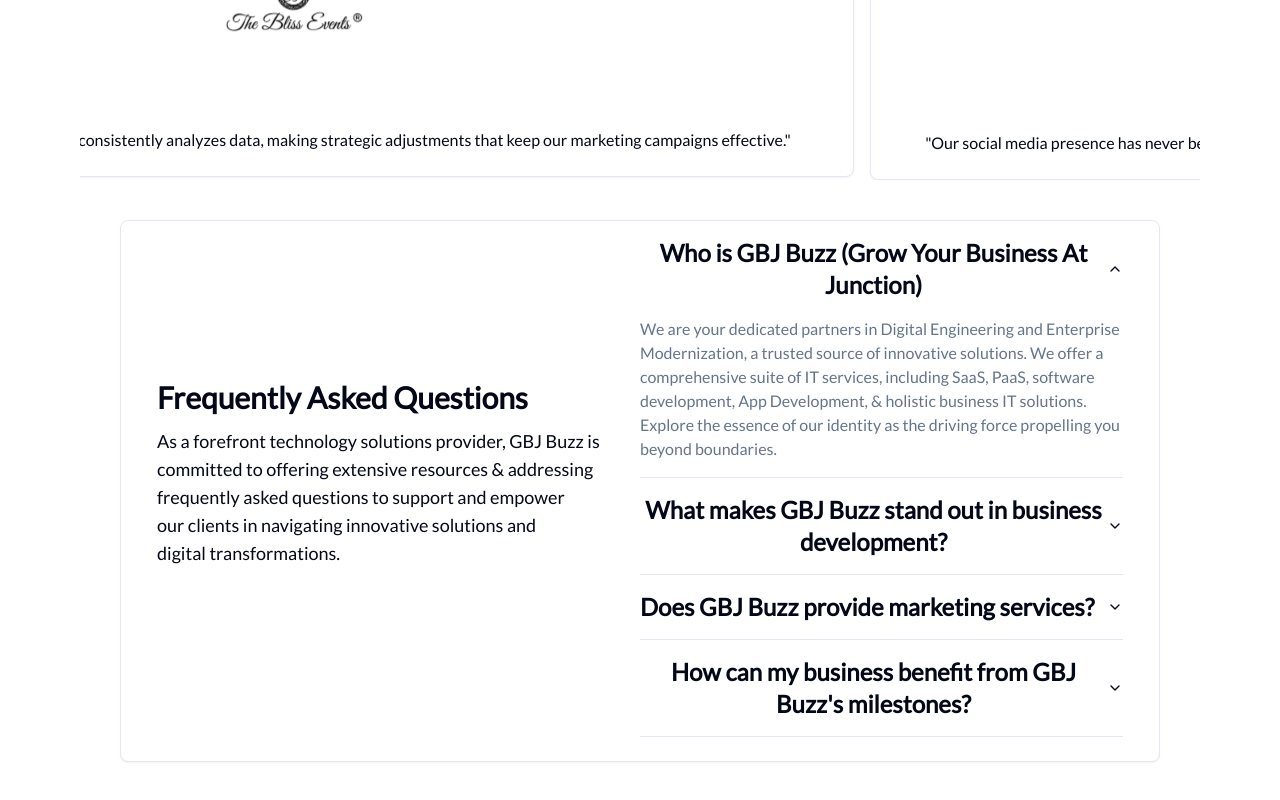
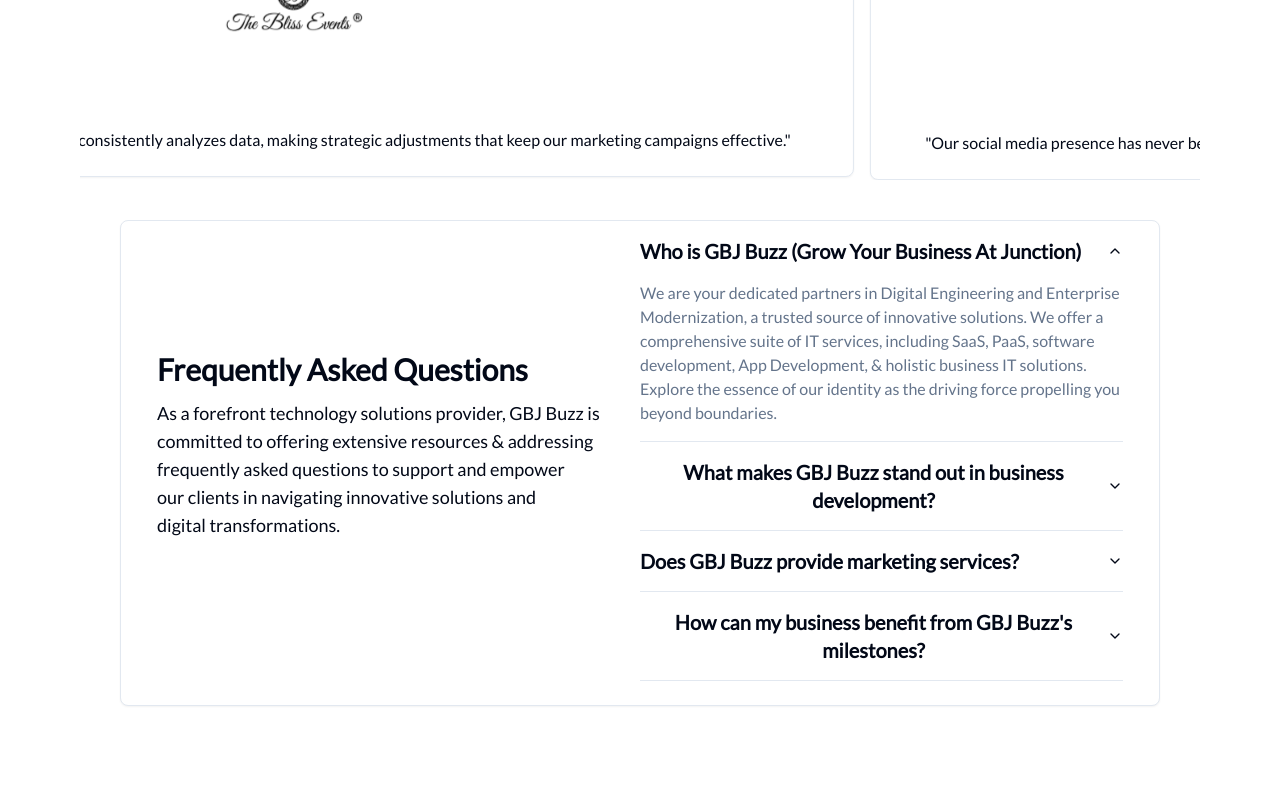
Before and after one commit to asad0206/GBJBuzzRedesign, a Next.js app: page / in a window 1280 px wide. Shown: the part 2202-3002 px from the top of the page. Built offline with nearby package versions, Linux system fonts and the light colour scheme.

Commit message:
fix: centering error

```diff
--- a/components/DropDown.tsx
+++ b/components/DropDown.tsx
@@ -17,7 +17,7 @@
       <Accordion type="single" defaultValue="item-1" collapsible>
         {dropData.map((dropData) => (
           <AccordionItem value={dropData.val}>
-            <AccordionTrigger className="text-base md:text-2xl font-bold">
+            <AccordionTrigger className="text-sm md:text-xl font-bold">
               {dropData.text}
             </AccordionTrigger>
             <AccordionContent className="font-extralight text-slate-500 text-pretty text-xs md:text-base">
--- a/components/Frequent.tsx
+++ b/components/Frequent.tsx
@@ -16,13 +16,13 @@
 
 function Frequent() {
   return (
-    <div className="p-10">
+    <div className="p-10 w-full">
       <Card>
         <CardContent className="mx-3 justify justify-center items-center flex flex-col md:flex-row">
-          <div className="w-1/2">
+          <div className="md:w-1/2">
             <Questions />
           </div>
-          <div className="w-1/2">
+          <div className="md:w-1/2">
             <DropDown />
           </div>
         </CardContent>
```
